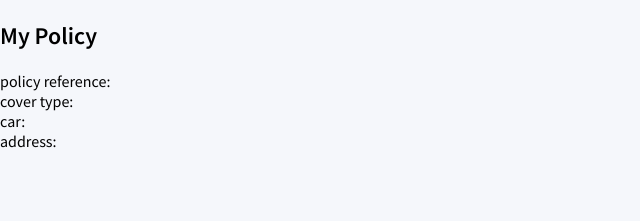
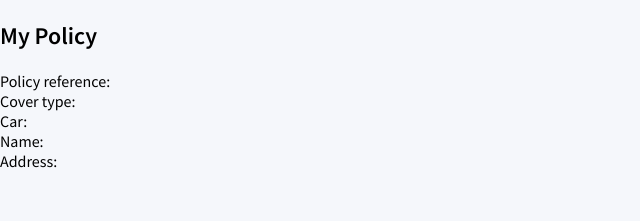
Before and after one commit to ArifEbrahim/login-tech-test, a React (Create React App) app: page /policy in a window 1280 px wide. Shown: the top 221 px of the page, without its empty margins (0-640 px from the left). Built offline with nearby package versions, Linux system fonts and the light colour scheme.

Commit message:
refactored policy sections

```diff
--- a/src/Policy/Policy.js
+++ b/src/Policy/Policy.js
@@ -1,13 +1,15 @@
 import React from "react";
+import PolicySection from "./PolicySection";
 
 export default function Policy() {
   return (
     <>
       <h2>My Policy</h2>
-      <section>policy reference:</section>
-      <section>cover type:</section>
-      <section>car:</section>
-      <section>address:</section>
+      <PolicySection label={'Policy reference:'} text={''}/>
+      <PolicySection label={'Cover type:'} text={''}/>
+      <PolicySection label={'Car:'} text={''}/>
+      <PolicySection label={'Name:'} text={''}/>
+      <PolicySection label={'Address:'} text={''}/>
     </>
   );
 }
--- /dev/null
+++ b/src/Policy/PolicySection.js
@@ -0,0 +1,10 @@
+import React from 'react'
+
+export default function PolicySection(props) {
+  return (
+    <div>
+      <div>{props.label}</div>
+      <div>{props.text}</div>
+    </div>
+  )
+}
```
Also changed, not shown: 2 other files (tests, documents, lock files or other folders).
